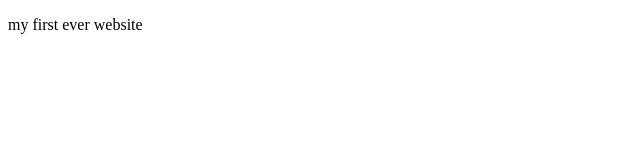
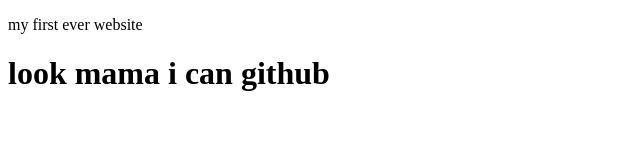
Before and after one commit to mdashikkhan686/my-first-website, a plain HTML site: page index.html in a window 1280 px wide. Shown: the whole page, without its empty margins (0-640 px from the left). Drawn offline with Linux system fonts and the light colour scheme.

Commit message:
learned github

```diff
--- a/index.html
+++ b/index.html
@@ -8,5 +8,6 @@
 </head>
 <body>
     <p>my first ever website</p>
+    <h1>look mama i can github</h1>
 </body>
 </html>
```
